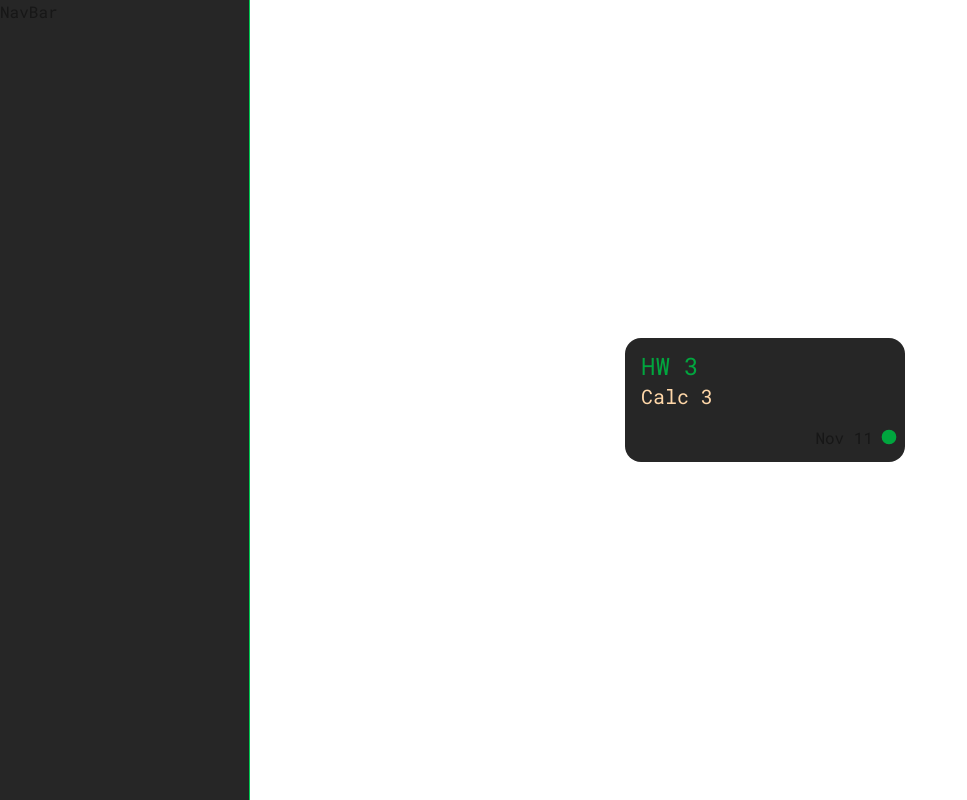
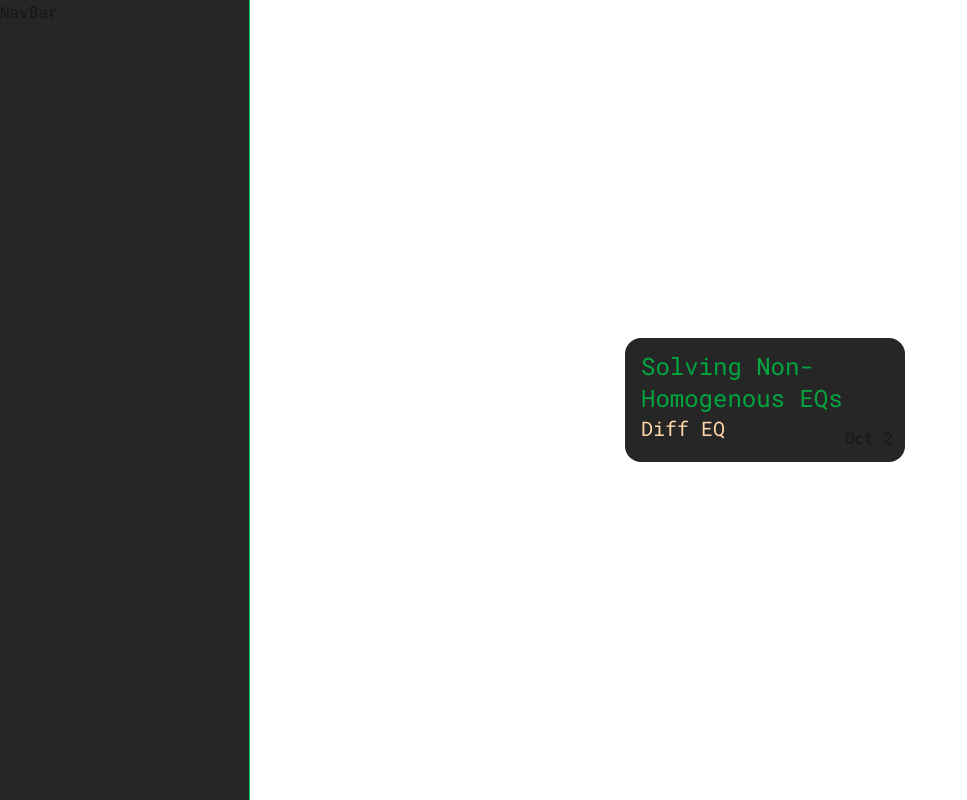
Before and after one commit to Jorgeag2004/study-stack, a Next.js app: page /test in a window 1280 px wide. Shown: the whole page, without its empty margins (0-967 px from the left). Built offline with nearby package versions, Linux system fonts and the light colour scheme.

Commit message:
Added contianer component for LearnCard

```diff
--- a/src/app/test/page.tsx
+++ b/src/app/test/page.tsx
@@ -1,10 +1,10 @@
-import {AssignmentCardContainer} from "@/components/AssignmentCard/AssignmentCardContainer";
+import {LearnCardContainer} from "@/components/LearnCard/LearnCardContainer";
 
 export default function page(){
 
     return(
         <div className="h-[100%] w-[100%] flex justify-center items-center bg-white">
-            <AssignmentCardContainer name={"HW 3"} dueDate={"2025-11-11"} courseName={"Calc 3"} courseID={"1816b575-b273-419c-b37f-24c2b05b7020"} id={"1816b575-b273-419c-b37f-24c2b05b7020"}/>
+            <LearnCardContainer name={"Solving Non-Homogenous EQs"} id={"f4adcfb4-2582-41a9-9a3d-e8bc8ef9009d"} courseId={"f4adcfb4-2582-41a9-9a3d-e8bc8ef9009d"} dateCovered={"2025-10-2"} couseName={"Diff EQ"} />
         </div>
     )
 }
--- /dev/null
+++ b/src/components/LearnCard/LearnCardContainer.tsx
@@ -0,0 +1,19 @@
+import {getDateText} from "@/utils/DateUtils";
+import {LearnCard} from "./LearnCard";
+
+interface LearnCardContainerProps {
+    id: string;
+    name: string;
+    couseName: string;
+    dateCovered: string;
+    courseId: string;
+}
+
+export const LearnCardContainer = (props: LearnCardContainerProps) => {
+
+    const date_text: string = getDateText(props.dateCovered);
+
+    return (
+        <LearnCard name={props.name} course={props.couseName} dateCovered={date_text} />
+    )
+}
```
